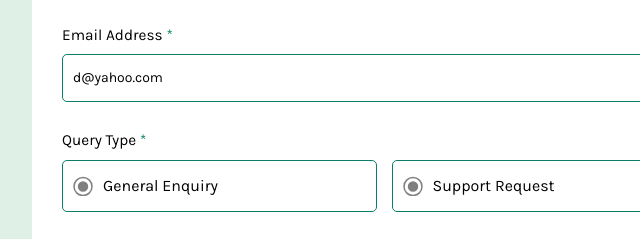
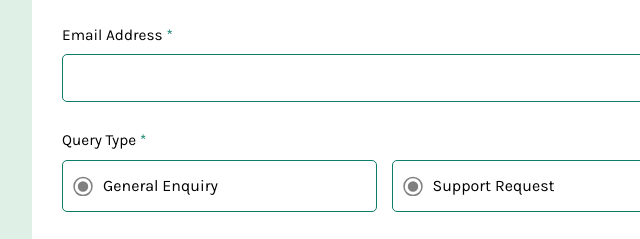
Before and after one commit to Bas3L3ss/frontend-challange-2-2-, a plain HTML site: page index.html in a window 1280 px wide. Shown: the part 336-575 px from the top of the page, 256-896 px from the left. Drawn offline with nearby package versions, Linux system fonts and the light colour scheme.

Commit message:
last touch commit

```diff
--- a/index.html
+++ b/index.html
@@ -46,7 +46,7 @@
         </div>
         <div class="form__formRow span-2" id="emailAlert">
           <label for="email" class="required"> Email Address</label>
-          <input type="email" id="email" name="email" value="d@yahoo.com" />
+          <input type="email" id="email" name="email" />
           <span class="failedSpan">this field is required</span>
         </div>
         <div class="form__formRow span-2" id="querytypeAlert">
```
